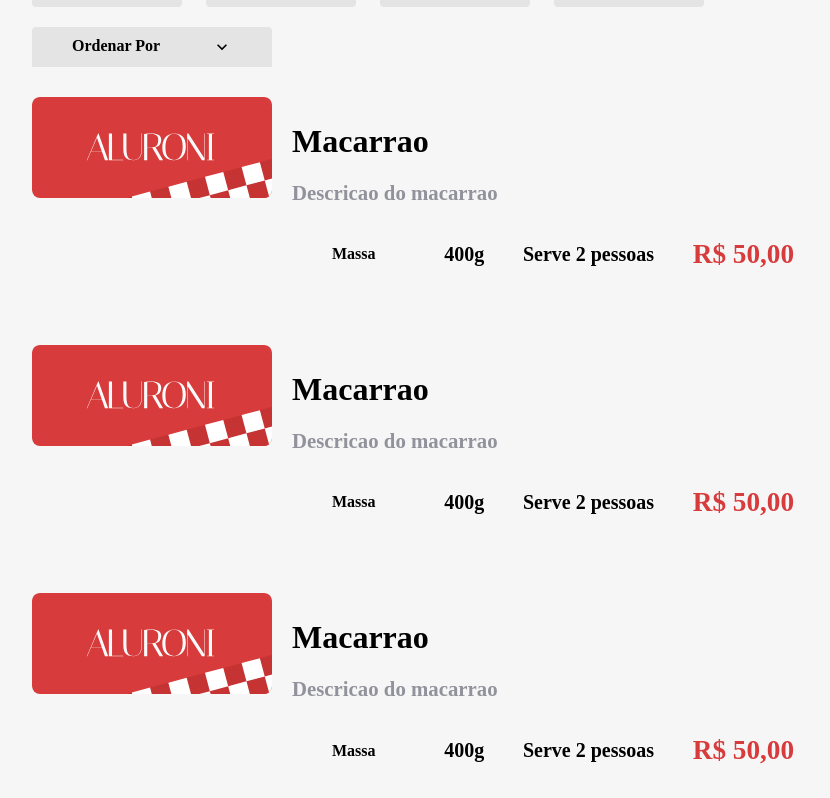
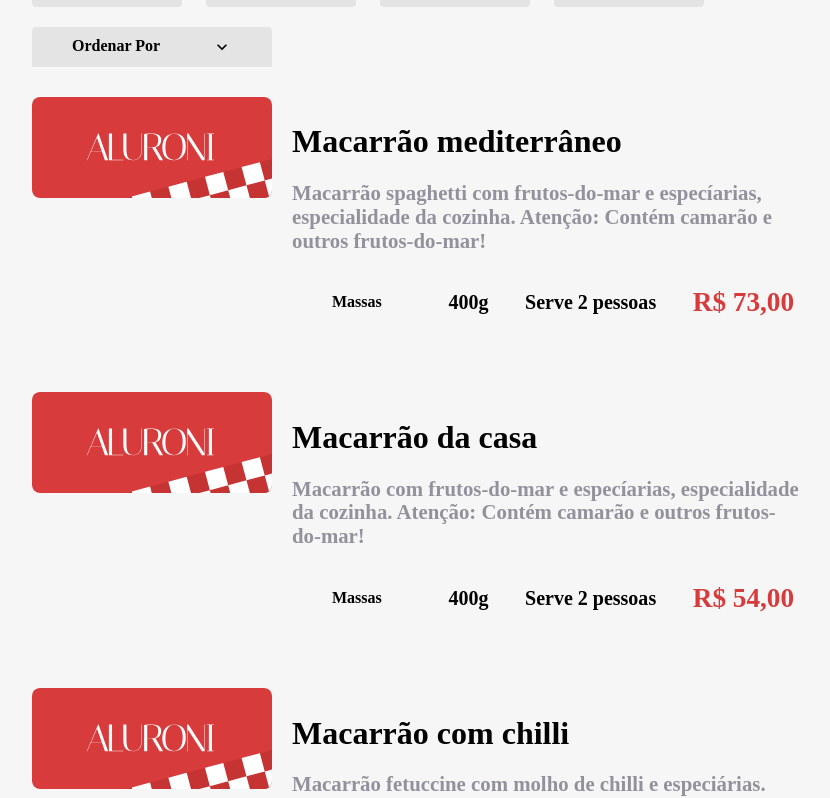
Before and after one commit to Felipe-builder/aluroni, a React (Create React App) app: page / in a window 1280 px wide. Shown: the part 687-1485 px from the top of the page, without its empty margins (168-998 px from the left). Built offline with nearby package versions, Linux system fonts and the light colour scheme; a web font is replaced by a local one.

Commit message:
populado cada item

```diff
--- a/src/pages/Cardapio/Itens/Item/index.tsx
+++ b/src/pages/Cardapio/Itens/Item/index.tsx
@@ -1,29 +1,45 @@
 import logo from 'assets/logo.svg'
 import styles from './Item.module.scss';
 
-export default function Item() {
+interface Props {
+  title: string;
+  description: string;
+  photo: string;
+  size: number;
+  serving: number;
+  price: number;
+  id: number;
+  category: {
+      id: number,
+      label: string
+    }
+}
+
+export default function Item(
+    {title, description, photo, size, serving, price, id, category }: Props
+  ) {
   return (
     <div className={styles.item}>
       <div className={styles.item__imagem}>
-        <img src={logo} alt="imagem" />
+        <img src={logo} alt={title} />
       </div>
       <div className={styles.item__descricao}>
         <div className={styles.item__titulo}>
-          <h2> Macarrao</h2>
-          <p> Descricao do macarrao</p>
+          <h2>{title}</h2>
+          <p>{description}</p>
         </div>
         <div className={styles.item__tags}>
           <div className={styles.item__tipo}>
-            Massa
+            {category.label}
           </div>
           <div className={styles.item__porcao}>
-            400g
+            {size}g
           </div>
           <div className={styles.item__qtdpessoas}>
-            Serve 2 pessoas
+            Serve {serving} pessoa{serving === 1 ? '' : 's'}
           </div>
           <div className={styles.item__valor}>
-            R$ 50,00
+            R$ {price.toFixed(2).toString().replace('.', ',') || 'Value is empty'}
           </div>
         </div>
       </div>
--- a/src/pages/Cardapio/Itens/index.tsx
+++ b/src/pages/Cardapio/Itens/index.tsx
@@ -6,7 +6,17 @@ export default function Itens() {
   return(
     <div className={styles.itens}>
       {cardapio.map((item) => (
-          <Item key={item.id} />
+          <Item
+            key={item.id}
+            title={item.title}
+            description={item.description}
+            photo={item.photo}
+            size={item.size}
+            serving={item.serving}
+            price={item.price}
+            id={item.id}
+            category={item.category}
+          />
       ))}
     </div>
   )
```
